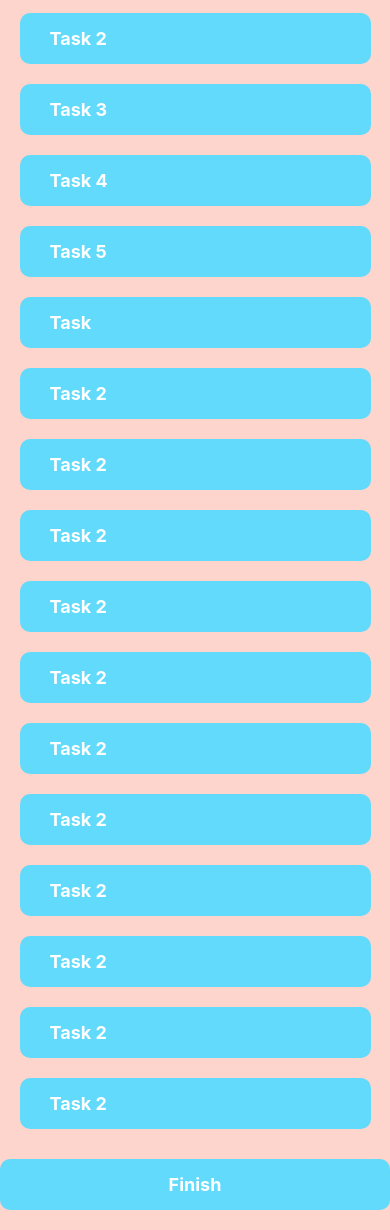
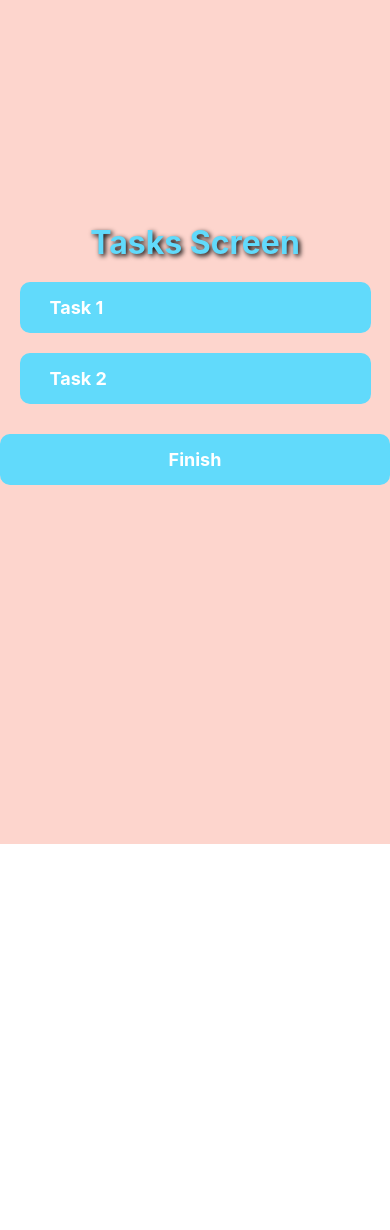
Before and after one commit to AngelinaOberkofler/Schnitzeljagd, a React Native app: screen /Tasks in a window 390 px wide. After the commit the page ends 844 px from the top, so only its background shows below. Built offline with nearby package versions, Linux system fonts and the light colour scheme.

Commit message:
change again

```diff
--- a/screens/tasksscreen/TasksScreen.tsx
+++ b/screens/tasksscreen/TasksScreen.tsx
@@ -1,5 +1,5 @@
 import React, { useState } from 'react';
-import { View, Text, TouchableOpacity, StyleSheet, Platform, Modal } from 'react-native';
+import { View, Text, TouchableOpacity, StyleSheet, Platform, Modal, ScrollView } from 'react-native';
 import styles from './TasksScreenStyles';
 
 const TasksScreen: React.FC = ({ navigation }: any) => {
@@ -29,75 +29,11 @@ const TasksScreen: React.FC = ({ navigation }: any) => {
     <View style={styles.container}>
       <Text style={styles.title}>Tasks Screen</Text>
 
-      <Text>
-
-
-      </Text>
       <TouchableOpacity style={styles.taskButton} onPress={() => handleTaskPress('Task1')}>
         <Text style={styles.taskButtonText}>Task 1</Text>
       </TouchableOpacity>
 
       <TouchableOpacity style={styles.taskButton} onPress={() => handleTaskPress('Task2')}>
-        <Text style={styles.taskButtonText}>Task 2</Text>
-      </TouchableOpacity>
-
-      <TouchableOpacity style={styles.taskButton} onPress={() => handleTaskPress('Task3')}>
-        <Text style={styles.taskButtonText}>Task 3</Text>
-      </TouchableOpacity>
-
-      <TouchableOpacity style={styles.taskButton} onPress={() => handleTaskPress('Task4')}>
-        <Text style={styles.taskButtonText}>Task 4</Text>
-      </TouchableOpacity>
-
-      <TouchableOpacity style={styles.taskButton} onPress={() => handleTaskPress('Task5')}>
-        <Text style={styles.taskButtonText}>Task 5</Text>
-      </TouchableOpacity>
-
-      <TouchableOpacity style={styles.taskButton} onPress={() => handleTaskPress('Task6')}>
-        <Text style={styles.taskButtonText}>Task </Text>
-      </TouchableOpacity>
-
-      <TouchableOpacity style={styles.taskButton} onPress={() => handleTaskPress('Task7')}>
-        <Text style={styles.taskButtonText}>Task 2</Text>
-      </TouchableOpacity>
-
-      <TouchableOpacity style={styles.taskButton} onPress={() => handleTaskPress('Task8')}>
-        <Text style={styles.taskButtonText}>Task 2</Text>
-      </TouchableOpacity>
-
-      <TouchableOpacity style={styles.taskButton} onPress={() => handleTaskPress('Task9')}>
-        <Text style={styles.taskButtonText}>Task 2</Text>
-      </TouchableOpacity>
-
-      <TouchableOpacity style={styles.taskButton} onPress={() => handleTaskPress('Task10')}>
-        <Text style={styles.taskButtonText}>Task 2</Text>
-      </TouchableOpacity>
-
-      <TouchableOpacity style={styles.taskButton} onPress={() => handleTaskPress('Task11')}>
-        <Text style={styles.taskButtonText}>Task 2</Text>
-      </TouchableOpacity>
-
-      <TouchableOpacity style={styles.taskButton} onPress={() => handleTaskPress('Task12')}>
-        <Text style={styles.taskButtonText}>Task 2</Text>
-      </TouchableOpacity>
-
-      <TouchableOpacity style={styles.taskButton} onPress={() => handleTaskPress('Task13')}>
-        <Text style={styles.taskButtonText}>Task 2</Text>
-      </TouchableOpacity>
-
-      <TouchableOpacity style={styles.taskButton} onPress={() => handleTaskPress('Task14')}>
-        <Text style={styles.taskButtonText}>Task 2</Text>
-      </TouchableOpacity>
-
-      <TouchableOpacity style={styles.taskButton} onPress={() => handleTaskPress('Task15')}>
-        <Text style={styles.taskButtonText}>Task 2</Text>
-      </TouchableOpacity>
-
-      <TouchableOpacity style={styles.taskButton} onPress={() => handleTaskPress('Task16')}>
-        <Text style={styles.taskButtonText}>Task 2</Text>
-      </TouchableOpacity>
-
-      <TouchableOpacity style={styles.taskButton} onPress={() => handleTaskPress('Task17')}>
         <Text style={styles.taskButtonText}>Task 2</Text>
       </TouchableOpacity>
 
```
